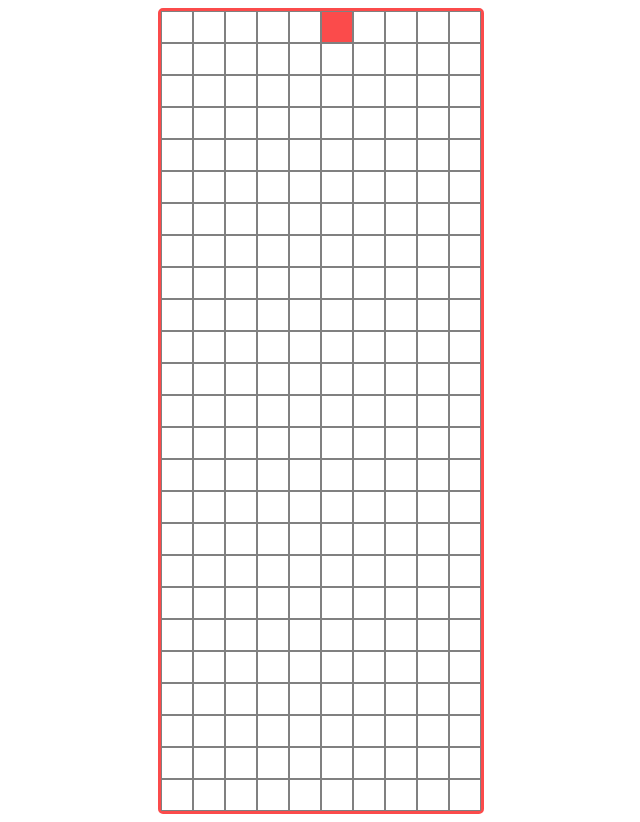
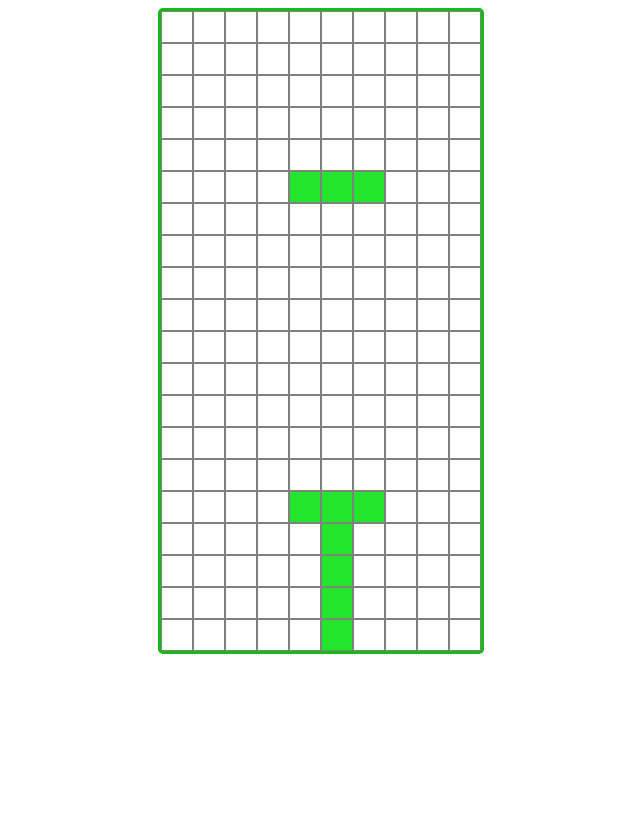
Before and after one commit to susanne-thorne/tetris, a React (Vite) app: page / in a window 1280 px wide. Shown: the whole page, without its empty margins (319-959 px from the left). After the commit the page ends 800 px from the top, so only its background shows below. Built offline with nearby package versions, Linux system fonts and the light colour scheme.

Commit message:
Implement falling shape loop and logic of Game Over

```diff
--- a/src/App.jsx
+++ b/src/App.jsx
@@ -1,78 +1,105 @@
-import { useEffect, useState } from "react";
+import { useEffect, useState, useRef } from "react";
 import "./App.scss";
 import { move } from "./service";
 import { DIRECTIONS } from "./constants";
 
 const width = 10;
-const height = 25;
+const height = 20;
+
 const initialShape = [
-  {
-    i: -4,
-    j: 5,
-  },
-  {
-    i: -3,
-    j: 5,
-  },
-  {
-    i: -2,
-    j: 5,
-  },
-  {
-    i: -1,
-    j: 5,
-  },
+  { i: -3, j: 5 },
+  { i: -2, j: 5 },
+  { i: -1, j: 5 },
+  { i: 0, j: 5 },
 ];
+
+function getMergedBoard(board, shape) {
+  const merged = board.map((row) => [...row]);
+  shape.forEach(({ i, j }) => {
+    if (i >= 0 && i < height && j >= 0 && j < width) {
+      merged[i][j] = true;
+    }
+  });
+  return merged;
+}
 
 function App() {
   const [isGameOver, setIsGameOver] = useState(false);
   const [shape, setShape] = useState(initialShape);
-
   const [board, setBoard] = useState(() =>
     Array(height)
       .fill(null)
       .map(() => Array(width).fill(false))
   );
 
-  // useEffect(() => {
-  //   const eventHandler = ({ key }) => {
-  //     if (key === "ArrowLeft") {
-  //       if (selectedColumn > 0) {
-  //         setSelectedColumn(selectedColumn - 1);
-  //       }
-  //     }
-
-  //     if (key === "ArrowRight") {
-  //       if (selectedColumn < width - 1) {
-  //         setSelectedColumn(selectedColumn + 1);
-  //       }
-  //     }
-  //   };
-
-  //   document.addEventListener("keydown", eventHandler);
-
-  //   return () => {
-  //     document.removeEventListener("keydown", eventHandler);
-  //   };
-  // }, []);
+  const shapeRef = useRef(shape);
+  const boardRef = useRef(board);
+  const timeoutID = useRef(null);
 
   useEffect(() => {
-    try {
-      const { newBoard, newShape } = move(board, shape, DIRECTIONS.DOWN);
+    shapeRef.current = shape;
+    boardRef.current = board;
+  }, [shape, board]);
 
-      setBoard(newBoard);
-      setShape(newShape);
-    } catch (e) {
-      console.error(e);
-    }
+  useEffect(() => {
+    const tick = () => {
+      try {
+        const { newBoard, newShape } = move(
+          boardRef.current,
+          shapeRef.current,
+          DIRECTIONS.DOWN
+        );
+
+        setBoard(newBoard);
+        setShape(newShape);
+        timeoutID.current = setTimeout(tick, 200);
+      } catch (e) {
+        const updatedBoard = boardRef.current.map((row) => [...row]);
+
+        shapeRef.current.forEach(({ i, j }) => {
+          if (i >= 0 && i < height && j >= 0 && j < width) {
+            updatedBoard[i][j] = true;
+          }
+        });
+
+        const nextShape = [{i:0, j:4}, {i:0, j:5}, {i:0, j:6}]
+        ;
+
+        const blocked = nextShape.some(({ i, j }) => {
+          if (i < 0) return false;
+          return updatedBoard[i]?.[j];
+        });
+        if (blocked) {
+          console.log("Game over!");
+          setIsGameOver(true);
+          clearTimeout(timeoutID.current);
+          return;
+        }
+
+        setBoard(updatedBoard);
+        boardRef.current = updatedBoard;
+
+        setShape(nextShape);
+        shapeRef.current = nextShape;
+
+        timeoutID.current = setTimeout(tick, 100);
+      }
+    };
+
+    timeoutID.current = setTimeout(tick, 100);
+    return () => clearTimeout(timeoutID.current);
   }, []);
+
+  const mergedBoard = getMergedBoard(board, shape);
 
   return (
     <div className="container">
-      {board.map((row) => (
-        <div className="row">
-          {row.map((cell) => (
-            <div className={`cell ${cell === true ? "marked" : ""}`}></div>
+      {isGameOver && <div className="game-over">Game Over</div>}
+
+      {mergedBoard.map((row, i) => (
+        <div className="row" key={i}>
+          {row.map((cell, j) => (
+            <div className={`cell ${cell ? "marked" : ""}`} key={j}></div>
           ))}
         </div>
       ))}
--- a/src/App.scss
+++ b/src/App.scss
@@ -1,10 +1,27 @@
 .container {
   display: flex;
   flex-direction: column;
-  border: 3px solid #fb4b4b;
+  border: 3px solid #14bb14;
   border-radius: 5px;
   width: fit-content;
   margin: auto;
+  position: relative;
+
+
+  .game-over {
+    position: absolute;
+    top: 40%;
+    left: 50%;
+    transform: translate(-50%, -50%);
+    font-size: 36px;
+    text-align: center;
+    color: white;
+    background: rgba(255, 0, 0, 0.8);
+    padding: 20px 40px;
+    border-radius: 12px;
+    z-index: 10;
+    width: 250px;
+  }
 
   .row {
     display: flex;
@@ -16,7 +33,7 @@
       height: 30px;
 
       &.marked {
-        background-color: #fb4b4b;
+        background-color: #21e62b;
       }
     }
   }
```
